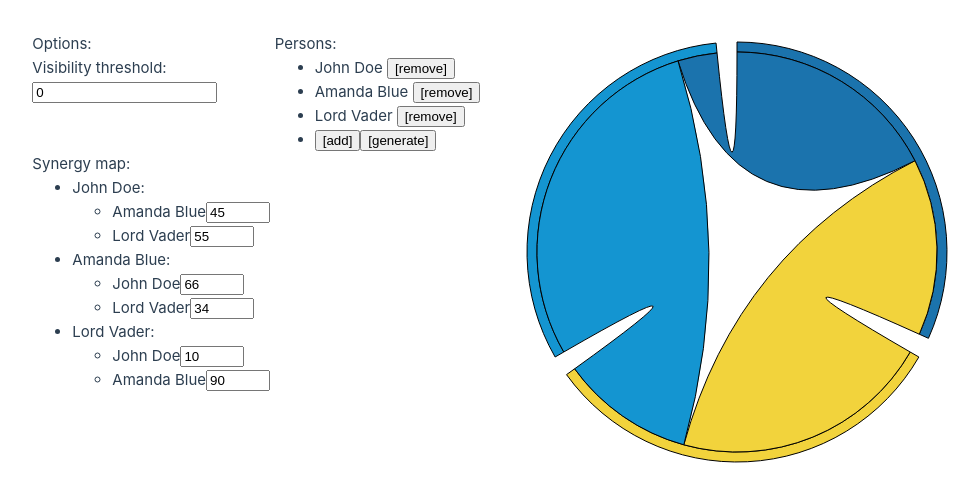
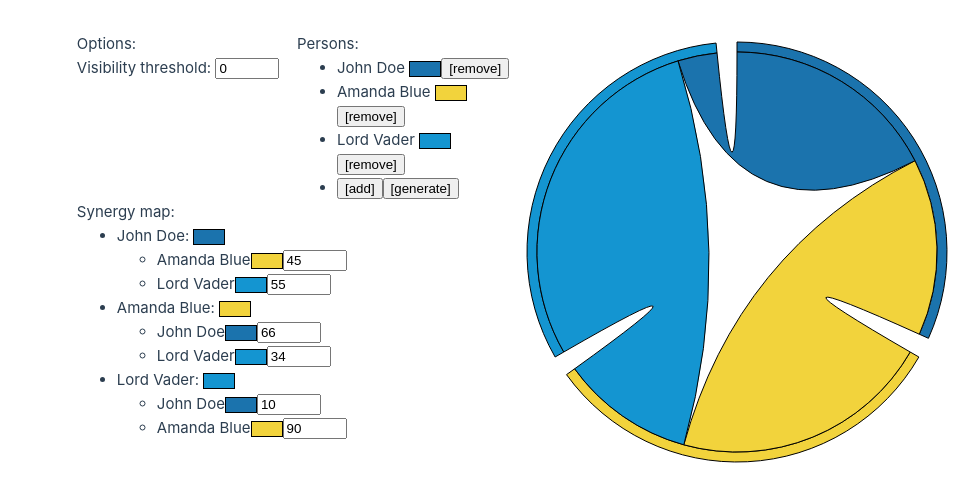
Before and after one commit to przemek-kruko/vue-d3-chord, a Vue app: page / in a window 1280 px wide. Shown: the top 502 px of the page, without its empty margins (123-1102 px from the left). Built offline with nearby package versions, Linux system fonts and the light colour scheme; the HTML template or start-up script is replaced by a standard one.

Commit message:
fix final data filter by threshold, add color for names

```diff
--- a/src/App.vue
+++ b/src/App.vue
@@ -164,16 +164,33 @@ export const SynergyView = {
       // create the svg area
       const svg = d3.select("#chord g");
 
-      const matrix = this.persons.map((person) => {
+      // const threshold = d3
+      //   .scaleThreshold()
+      //   .domain([1, 2, 10, 3])
+      //   .range([10, 20, 30, 40, 50]);
+
+      const data = this.persons.map((person) => {
         return this.synergy
           .find((synergyItem) => synergyItem.id === person.id)
-          .values.map((synergyItemValue) => synergyItemValue.value)
-          .map((synergyItemValueNumber) =>
-            synergyItemValueNumber >= this.visibilityThreshold
-              ? synergyItemValueNumber
-              : 0
-          );
+          .values.map((synergyItemValue) => synergyItemValue.value);
       });
+
+      const matrix = (data || []).reduce(
+        (current, currentValue, currentIndex) => {
+          const thresholdedIndexes = currentValue.map((value, i) => {
+            const keep = Boolean(value >= this.visibilityThreshold ? value : 0);
+            return { keep, i };
+          });
+          thresholdedIndexes.forEach(({ keep, i }) => {
+            if (!keep) {
+              current[i][currentIndex] = 0;
+            }
+          });
+
+          return current;
+        },
+        data
+      );
 
       const colors = this.persons.map((person) => person.color || "red");
 
@@ -208,7 +225,6 @@ export const SynergyView = {
         .append("path")
         .attr("d", d3.ribbon().radius(200))
         .style("fill", (d) => colors[d.source.index])
-        // .style("fill", "#69b3a2")
         .style("stroke", "black");
     },
   },
@@ -231,6 +247,8 @@ export default SynergyView;
               type="number"
               v-model="visibilityThreshold"
               @input="handleChangeVisibilityThreshold"
+              min="0"
+              max="100"
             />
           </div>
         </div>
@@ -239,6 +257,16 @@ export default SynergyView;
           <ul>
             <li v-for="person in persons" :key="person.id">
               {{ person.name }}
+              <div
+                :style="{
+                  display: 'inline-block',
+                  width: '2rem',
+                  height: '1rem',
+                  backgroundColor: person.color,
+                  border: '1px solid black',
+                  verticalAlign: 'middle',
+                }"
+              ></div>
               <button @click="() => removePerson(person.id)">[remove]</button>
             </li>
             <li>
@@ -269,7 +297,19 @@ export default SynergyView;
         <div>Synergy map:</div>
         <ul>
           <li v-for="person in persons" :key="person.id">
-            <div>{{ person.name }}:</div>
+            <div>
+              <span>{{ person.name }} </span>:
+              <div
+                :style="{
+                  display: 'inline-block',
+                  width: '2rem',
+                  height: '1rem',
+                  backgroundColor: person.color,
+                  border: '1px solid black',
+                  verticalAlign: 'middle',
+                }"
+              ></div>
+            </div>
             <ul>
               <li
                 v-for="person2 in persons.filter(
@@ -278,6 +318,16 @@ export default SynergyView;
                 :key="person2.id"
               >
                 <span>{{ person2.name }}</span>
+                <div
+                  :style="{
+                    display: 'inline-block',
+                    width: '2rem',
+                    height: '1rem',
+                    backgroundColor: person2.color,
+                    border: '1px solid black',
+                    verticalAlign: 'middle',
+                  }"
+                ></div>
                 <input
                   type="number"
                   step="1"
```
